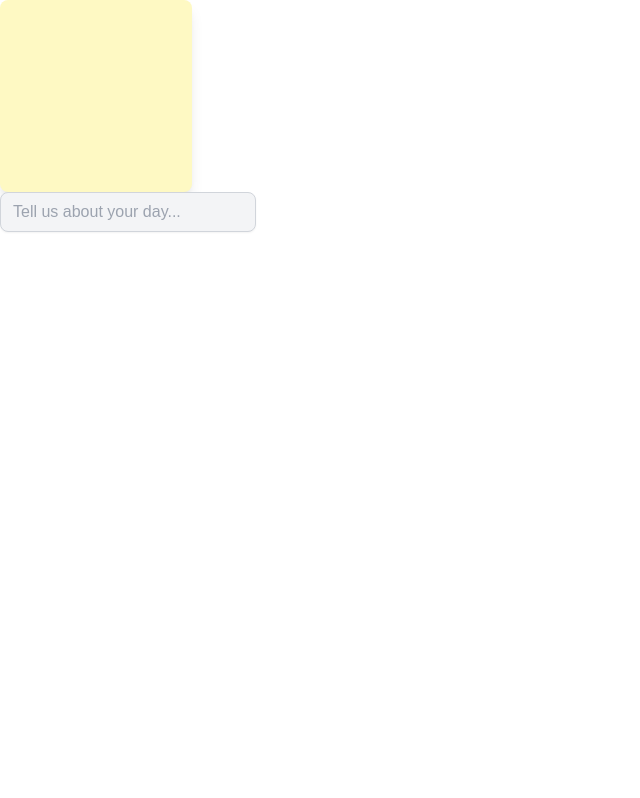
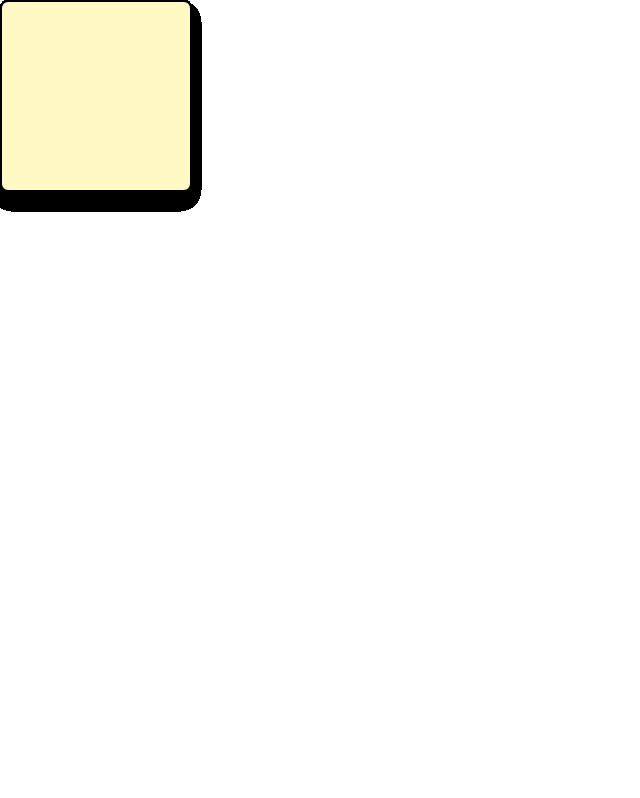
Before and after one commit to TRLanson/one-million-notes, a Next.js app: page / in a window 1280 px wide. Shown: the top 798 px of the page, without its empty margins (0-640 px from the left). Built offline with nearby package versions, Linux system fonts and the light colour scheme.

Commit message:
added sticky notes

```diff
--- /dev/null
+++ b/app/components/stickyGrid.tsx
@@ -0,0 +1,33 @@
+import StickyNote from "./stickyNote";
+
+const StickyGrid = () => {
+    const notes = Array.from({ length: 1000 }, (_, index) => {
+        const randomX = Math.random() * 300; // 0% to 90%
+        const randomY = Math.random() * 300; // 0% to 90%
+        const randomRotation = Math.random() * 30 - 15; // -15deg to +15deg
+
+        return (
+            <div
+                key={index}
+                style={{
+                    position: "absolute",
+                    left: "${randomX}%",
+                    top: "${randomY}%",
+                    transform: "rotate(${randomRotation}deg)",
+                }}
+            >
+                <StickyNote />
+            </div>
+        );
+    });
+
+    return (
+        <div className="relative h-screen w-screen"
+
+        >
+            {notes}
+        </div>
+    );
+};
+
+export default StickyGrid;
--- a/app/components/stickyNote.tsx
+++ b/app/components/stickyNote.tsx
@@ -1,7 +1,10 @@
+    interface StickyNoteProps {
+        style?: React.CSSProperties;
+    }
+
     const StickyNote = () => {
         return (
-        <div
-            className="bg-yellow-100 w-48 h-48 border-1 rounded-lg shadow-lg text-white">
+            <div className="bg-yellow-100 w-48 h-48 border-2 border-black rounded-lg shadow-lg text-white bl-shadow">
             </div>
         );
     };
--- a/app/page.tsx
+++ b/app/page.tsx
@@ -1,10 +1,12 @@
 import Image from "next/image";
 import StickyNote from "./components/stickyNote";
+import StickyGrid from "./components/stickyGrid";
 import TextBox from "./components/addNote";
 
 export default function Home() {
   return (
     <div>
+      <StickyGrid/>
       <StickyNote/>
       <TextBox/>
     </div>
```
Lines whose indentation alone changed are shown as unchanged.
